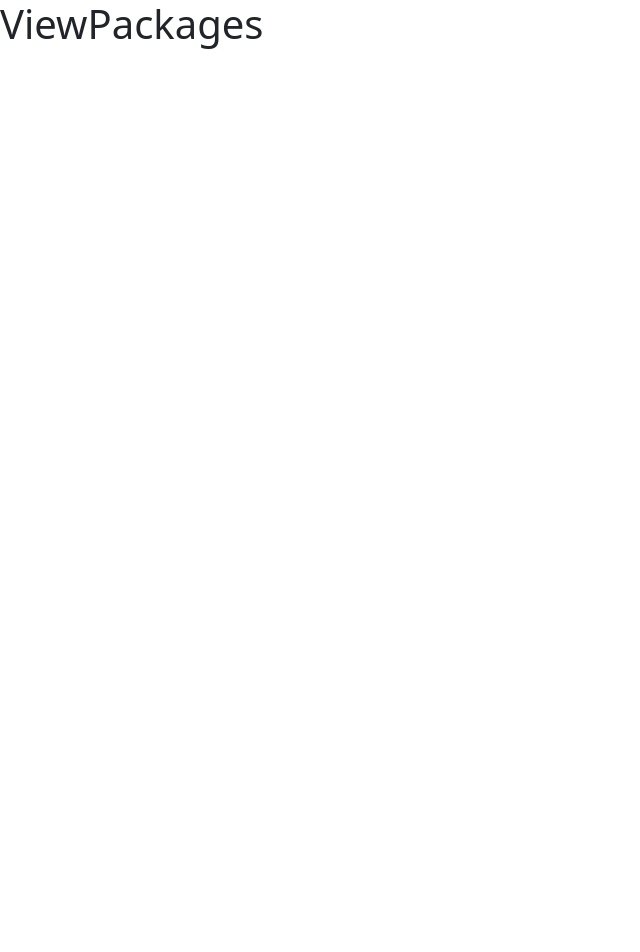
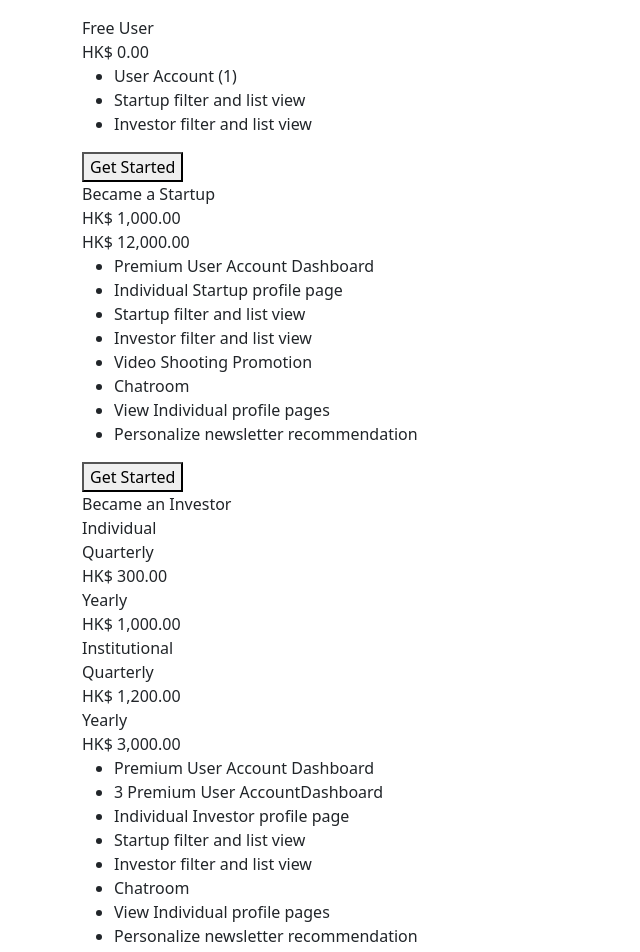
Before and after one commit to FarzanFrost/Flash, a React (Create React App) app in the folder flash-front-end/: page /ViewPackages in a window 1280 px wide. Shown: the top 952 px of the page, without its empty margins (0-640 px from the left). Before the commit the page ends 800 px from the top, so only its background shows below. Built offline with nearby package versions, Linux system fonts and the light colour scheme.

Commit message:
Creating view packages

```diff
--- a/flash-front-end/src/ViewPackages.js
+++ b/flash-front-end/src/ViewPackages.js
@@ -4,10 +4,90 @@ const ViewPackages = () => {
 
     return (
 
-        <div>
+        <div className="container mt-3">
+            <div className="package">
+                <div className="package__item">
+                    <div className="package__header">
+                        <div className="package__name">Free User</div>
+                    </div>
+                    <div className="package__body">
+                        <div className="package__price-container">
+                            <div className="package__price">HK$ 0.00</div>
+                        </div>
+                        <ul>
+                            <li>User Account (1)</li>
+                            <li>Startup filter and list view</li>
+                            <li>Investor filter and list view</li>
+                        </ul>
+                    </div>
+                    <div className="package__footer">
+                        <button>Get Started</button>
+                    </div>
+                </div>
+                <div className="package__item">
+                    <div className="package__header">
+                        <div className="package__name">Became a Startup</div>
+                    </div>
+                    <div className="package__body">
+                        <div className="package__price-container">
+                            <div className="package__price package__price--sm package__price--monthly">HK$ 1,000.00
+                            </div>
+                            <div className="package__price package__price--sm package__price--yearly">HK$ 12,000.00
+                            </div>
+                        </div>
+                        <ul>
+                            <li>Premium User Account Dashboard</li>
+                            <li>Individual Startup profile page</li>
+                            <li>Startup filter and list view</li>
+                            <li>Investor filter and list view</li>
+                            <li>Video Shooting Promotion</li>
+                            <li>Chatroom</li>
+                            <li>View Individual profile pages</li>
+                            <li>Personalize newsletter recommendation</li>
+                        </ul>
+                    </div>
+                    <div className="package__footer">
+                        <button>Get Started</button>
+                    </div>
+                </div>
+                <div className="package__item">
+                    <div className="package__header">
+                        <div className="package__name">Became an Investor</div>
+                    </div>
+                    <div className="package__body">
+                        <div className="package__price-container package__price-container--column">
+                            <div className="package__column">
+                                <div className="package__column-title">Individual</div>
+                                <div className="package__column-content">Quarterly</div>
+                                <div className="package__column-price package__column-price--bb">HK$ 300.00</div>
+                                <div className="package__column-content">Yearly</div>
+                                <div className="package__column-price">HK$ 1,000.00</div>
+                            </div>
+                            <div className="package__column package__column--2">
+                                <div className="package__column-title">Institutional</div>
+                                <div className="package__column-content">Quarterly</div>
+                                <div className="package__column-price package__column-price--bb">HK$ 1,200.00</div>
+                                <div className="package__column-content">Yearly</div>
+                                <div className="package__column-price">HK$ 3,000.00</div>
+                            </div>
+                        </div>
 
-            <h1>ViewPackages</h1>
-
+                        <ul>
+                            <li>Premium User Account Dashboard</li>
+                            <li className="package__price--ins-yearly">3 Premium User AccountDashboard</li>
+                            <li>Individual Investor profile page</li>
+                            <li>Startup filter and list view</li>
+                            <li>Investor filter and list view</li>
+                            <li>Chatroom</li>
+                            <li>View Individual profile pages</li>
+                            <li>Personalize newsletter recommendation</li>
+                        </ul>
+                    </div>
+                    <div className="package__footer">
+                        <button>Get Started</button>
+                    </div>
+                </div>
+            </div>
         </div>
 
     )
```
